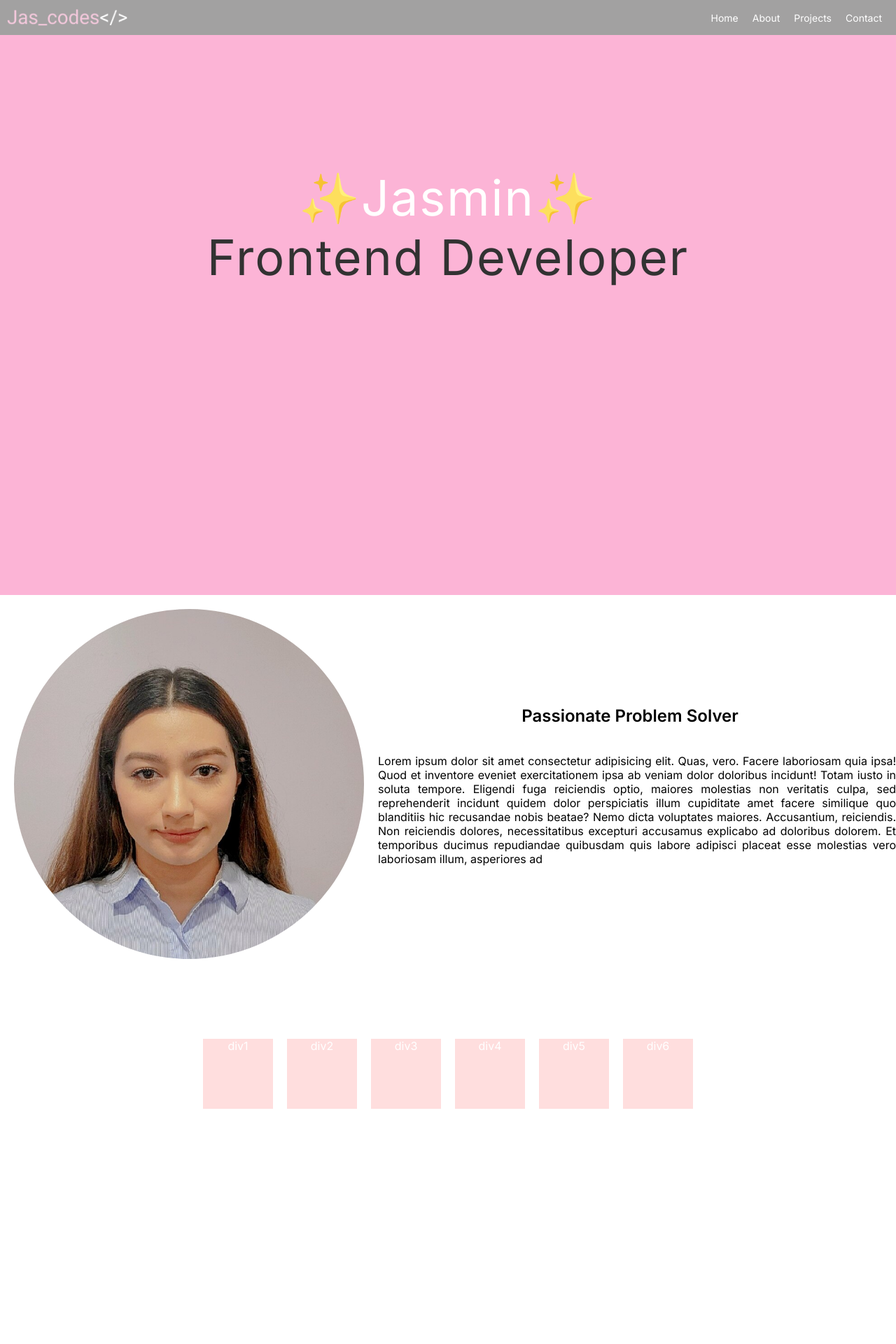
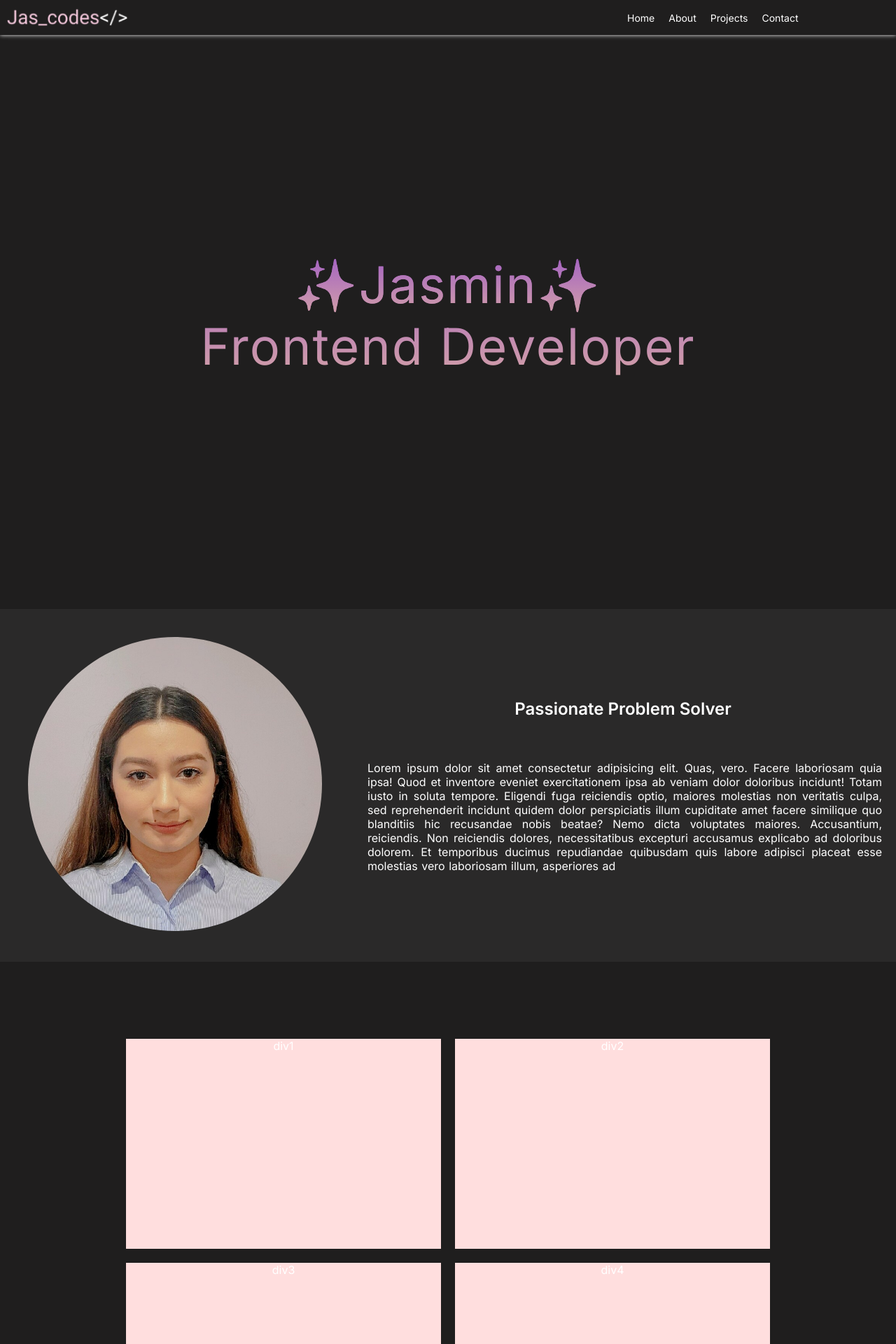
Before and after one commit to Jasminvillatoro/Jasmin-Portfolio, a React (Create React App) app: page / in a window 1280 px wide. Shown: the top 1920 px of the page at 70% size. Before the commit the page ends 1594 px from the top, so only its background shows below. Built offline with nearby package versions, Linux system fonts and the light colour scheme.

Commit message:
edited styles for nav and hero

```diff
--- a/src/styles.css
+++ b/src/styles.css
@@ -3,33 +3,38 @@
   margin: 0;
   padding: 0;
   font-family: 'Inter', sans-serif;
-  color: #000;
+  color: #fff;
 }
 
-/* body {
+body {
   background-color: rgb(31, 30, 30);
-} */
+}
+
 /* Header styles */
 
 header {
   display: flex;
   align-items: center;
-  position: absolute;
   width: 100%;
   height: 50px;
-  background-color: rgb(162, 161, 161);
+  background-color: rgba(31, 30, 30, 0.4);
   box-shadow: 0 0 6px 0 #fff;
   position: relative;
+}
+
+nav {
+  position: fixed;
+  left: 70%;
 }
 
 .logo {
   margin-right: auto;
   padding: 10px;
+  position: fixed;
   width: 15%;
 }
 
 ul {
-  position: relative;
   display: flex;
 }
 
@@ -40,9 +45,11 @@ a {
 }
 
 a:hover {
+  position: relative;
   color: rgb(252, 162, 204);
   text-decoration: #fff underline;
   transition: all 0.2s ease-out;
+  cursor: pointer;
 }
 
 li {
@@ -57,7 +64,6 @@ li {
   flex-direction: row;
   justify-content: center;
   align-items: center;
-  background-color: rgb(252, 162, 204);
   height: 100vh;
   width: 100%;
   opacity: 0.8;
@@ -68,15 +74,19 @@ li {
   text-align: center;
   font-weight: 400;
   font-size: 70px;
-  color: #fff;
-  top: 240px;
+  font-size: 72px;
+  background: -webkit-linear-gradient(#c471ed, #ffc0cb);
+  -webkit-background-clip: text;
+  -webkit-text-fill-color: transparent;
   letter-spacing: 2px;
-  color: #000;
 }
 
 .name {
   font-weight: 500;
-  color: #fff;
+  font-size: 72px;
+  background: -webkit-linear-gradient(#c471ed, #ffc0cb);
+  -webkit-background-clip: text;
+  -webkit-text-fill-color: transparent;
 }
 /* About Section */
 
@@ -85,7 +95,7 @@ li {
   justify-content: center;
   align-items: center;
   text-align: center;
-  background-color: #fff;
+  background-color: rgb(42, 41, 41);
   margin-top: 20px;
 }
 
@@ -93,17 +103,23 @@ li {
   height: 500px;
   width: 500px;
   border-radius: 50%;
-  margin-left: 20px;
+  padding: 40px;
+}
+
+.about--text {
+  padding: 20px;
 }
 
 .about-h1 {
+  font-size: 24px;
   vertical-align: text-top;
-  margin-bottom: 40px;
+  margin-bottom: 60px;
 }
 
 .about-p {
   text-align: justify;
-  margin-left: 20px;
+  margin-left: 5px;
+  word-spacing: 1px;
 }
 
 /* Projects Section */
@@ -111,12 +127,14 @@ li {
   display: flex;
   justify-content: center;
   align-items: center;
+  flex-wrap: wrap;
+  flex-direction: row;
   margin: 100px 0 0 0;
 }
 
 .projects--container > div {
-  height: 100px;
-  width: 100px;
+  height: 300px;
+  width: 450px;
   background-color: rgb(255, 222, 222);
   color: #fff;
   margin: 10px;
```
